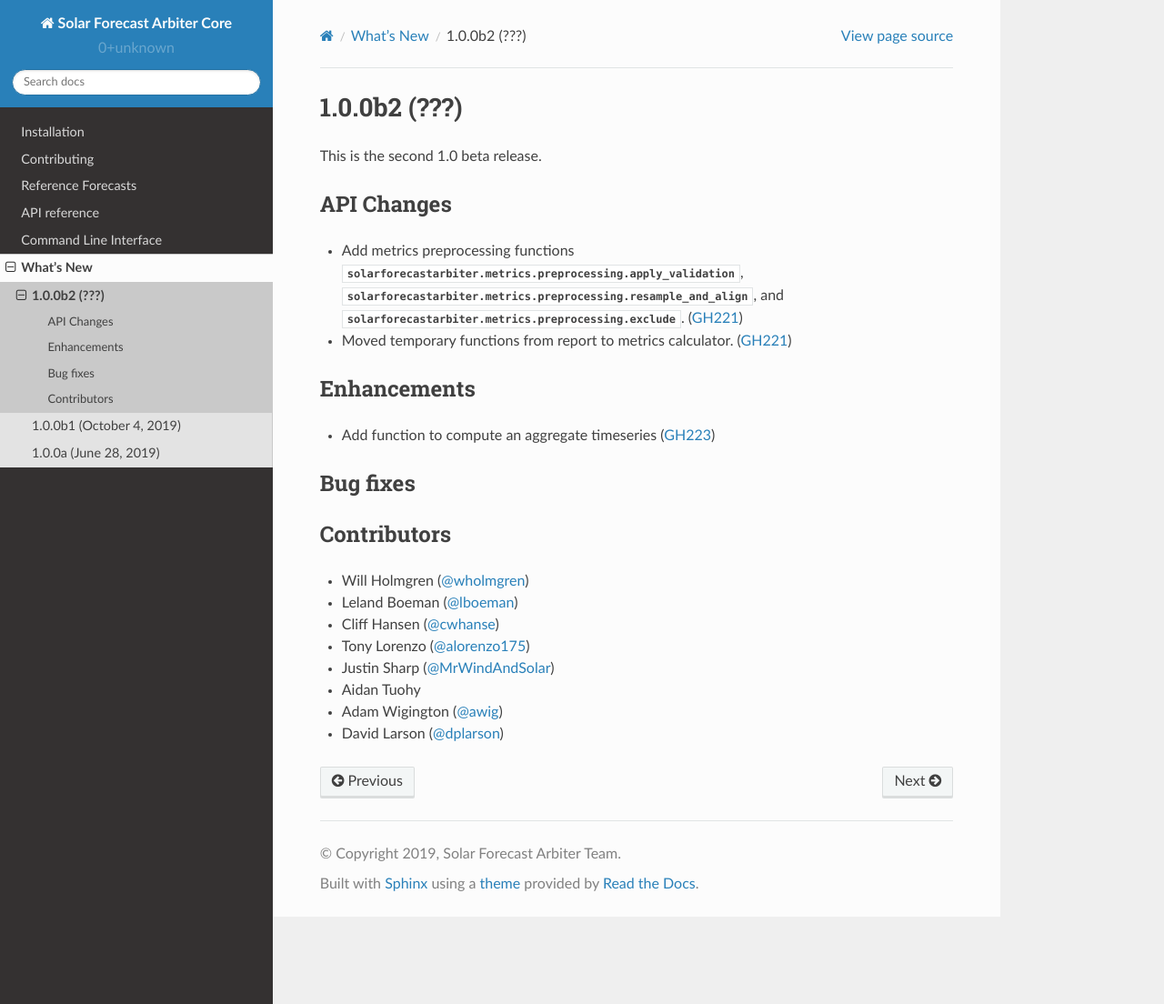
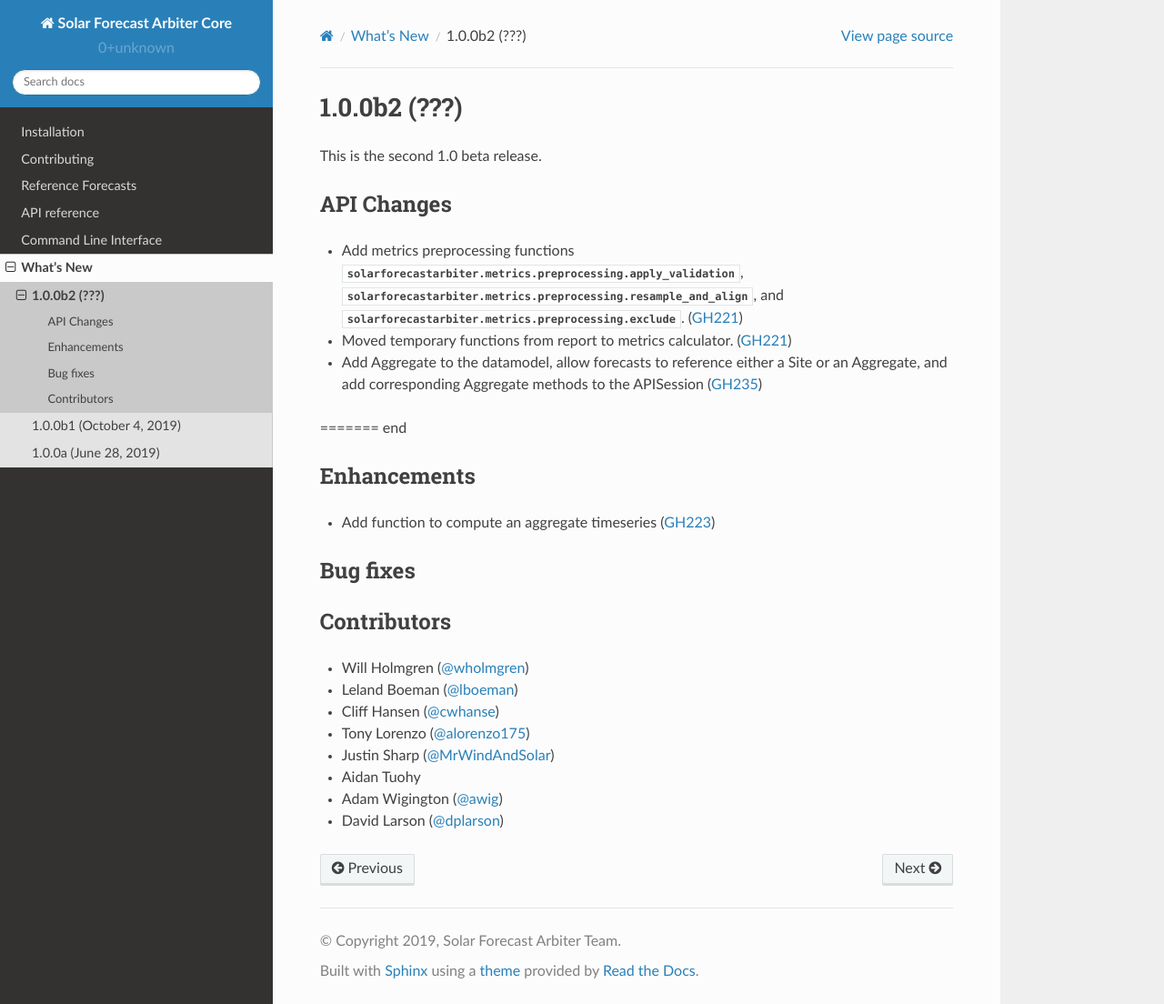
Before and after one commit to SolarArbiter/solarforecastarbiter-core, a Sphinx documentation site: the page built from docs/source/whatsnew/1.0.0b2.rst, in a window 1280 px wide and 1104 px high. Shown: the whole window at 91% size. Built offline with Sphinx 7.4.7 and the Read the Docs theme 2.0.0, drawn with Linux system fonts in a browser that asks for light colours.

Commit message:
update docs

```diff
--- a/docs/source/whatsnew/1.0.0b2.rst
+++ b/docs/source/whatsnew/1.0.0b2.rst
@@ -13,6 +13,11 @@ API Changes
   :py:mod:`solarforecastarbiter.metrics.preprocessing.resample_and_align`, and
   :py:mod:`solarforecastarbiter.metrics.preprocessing.exclude`. (:pull:`221`)
 * Moved temporary functions from report to metrics calculator. (:pull:`221`)
+* Add Aggregate to the datamodel, allow forecasts to reference
+  either a Site or an Aggregate, and add corresponding Aggregate
+  methods to the APISession (:pull:`235`)
+
+======= end
 
 Enhancements
 ~~~~~~~~~~~~
```
Also changed, not shown: docs/source/api.rst (+18 -1 lines).
